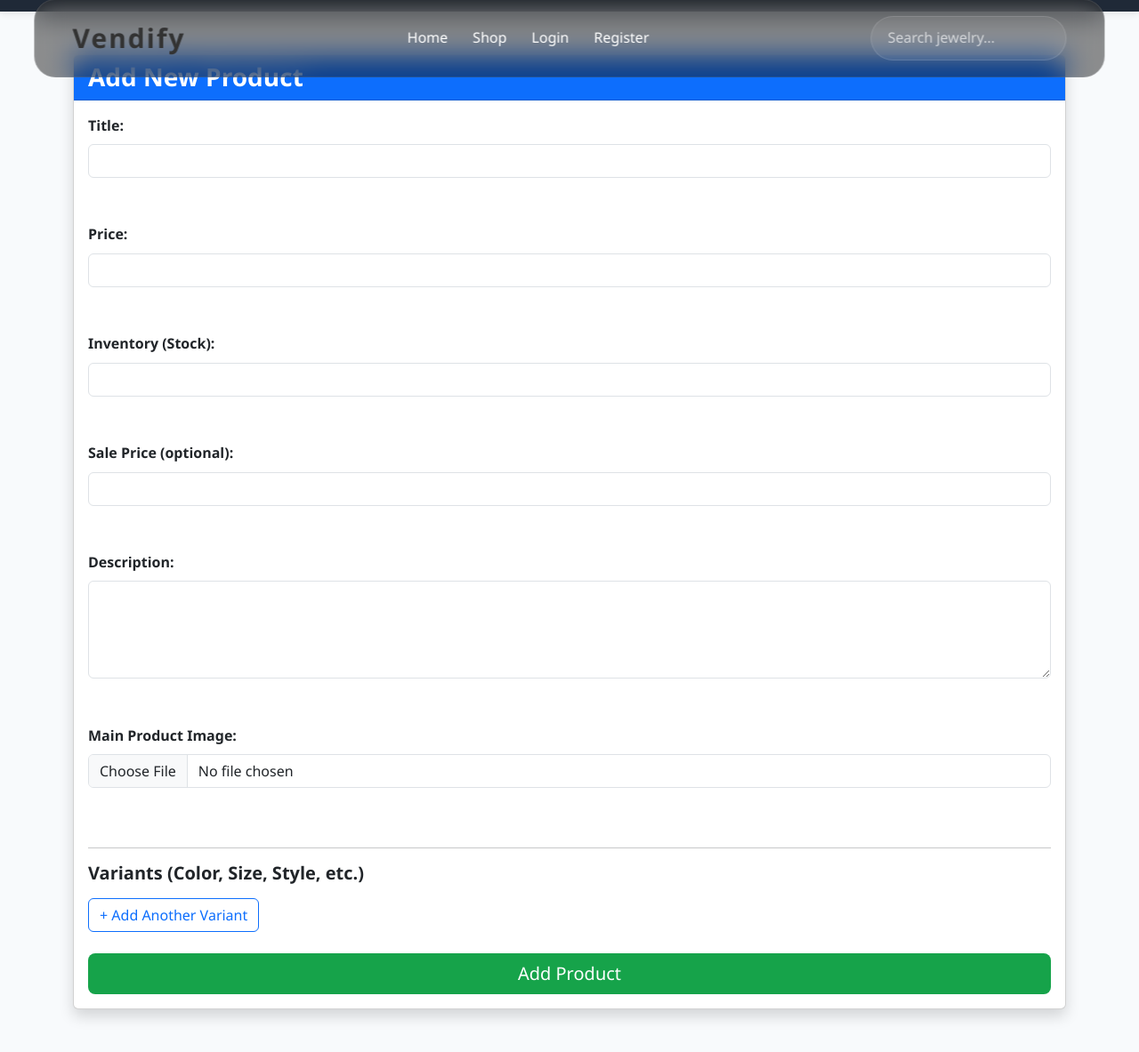
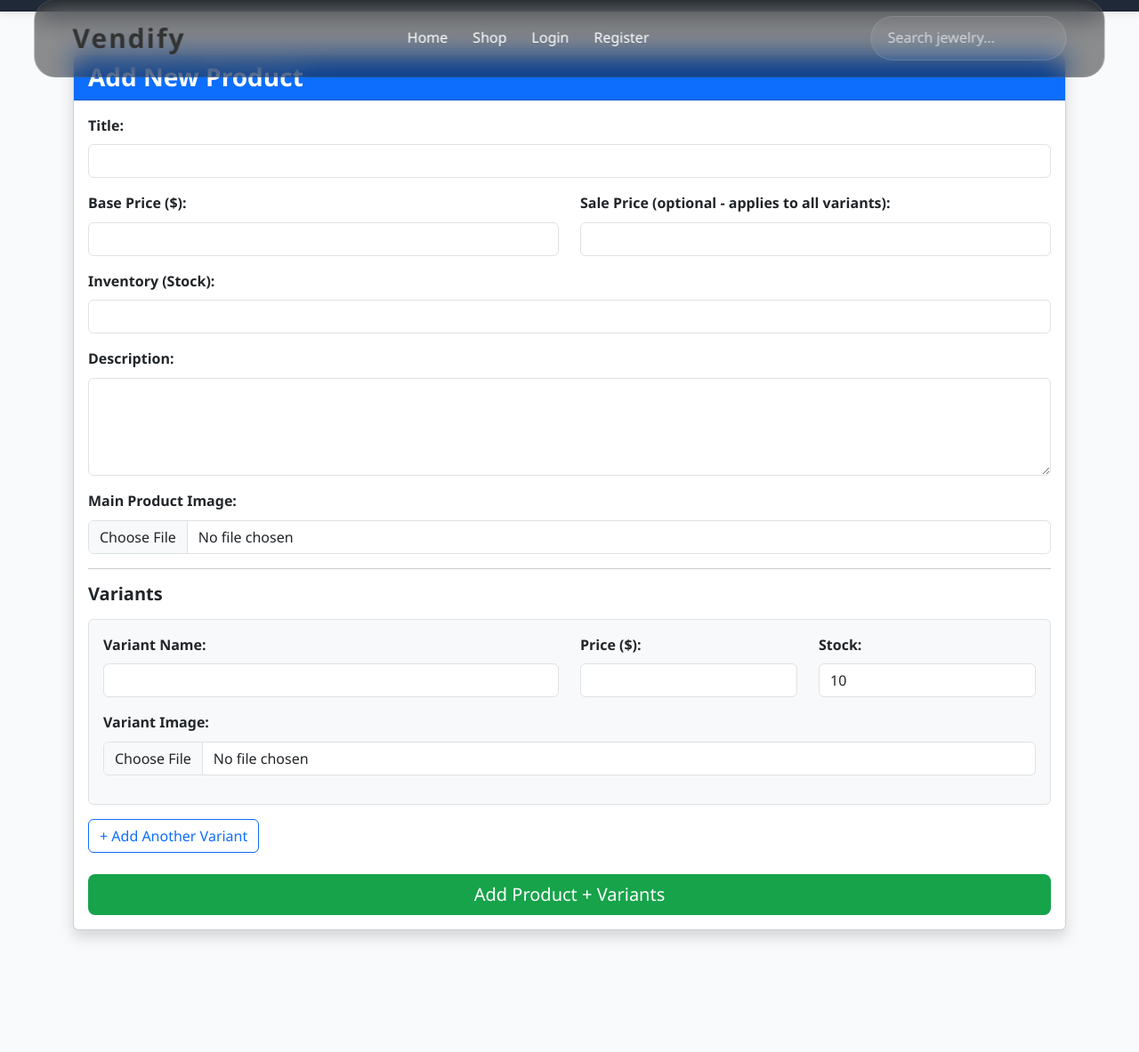
Before and after one commit to AGarnerGinger/Vendify, a Flask app: template templates/add_product.html in a window 1280 px wide. Shown: the part 19-1202 px from the top of the page at 89% size. After the commit the page ends 1076 px from the top, so only its background shows below. Run offline with Flask 3, Linux system fonts and the light colour scheme; the template is opened without the code that fills it, so the values that code supplies are empty.

Commit message:
messages/products

```diff
--- a/main.py
+++ b/main.py
@@ -19,7 +19,7 @@ os.makedirs(UPLOAD_FOLDER, exist_ok=True)
 
 # DATABASE
 engine = create_engine(
-    "mysql+pymysql://root:DevonCSET155@localhost/multi_vendor_ecommerce",
+    "mysql+pymysql://root:cset155@localhost/multi_vendor_ecommerce",
     echo=False,
     pool_pre_ping=True
 )
@@ -146,8 +146,11 @@ def vendor_products():
         flash("Unauthorized", "danger")
         return redirect(url_for('index'))
     with get_db() as conn:
-        prods = conn.execute(text("SELECT * FROM products WHERE vendor_id = :vid"),
-                           {"vid": session['user_id']}).fetchall()
+        prods = conn.execute(text("""
+            SELECT * FROM products
+            WHERE vendor_id = :vid
+              AND parent_product_id IS NULL
+        """), {"vid": session['user_id']}).fetchall()
     return render_template('vendor_products.html', products=prods)
 
 @app.route('/add-product', methods=['GET', 'POST'])
@@ -166,52 +169,59 @@ def add_product():
                 main_image = f"{int(datetime.datetime.now().timestamp())}_{filename}"
                 image.save(os.path.join(app.config['UPLOAD_FOLDER'], main_image))
 
-            sale_price = request.form.get('sale_price')
-            sale_price = float(sale_price) if sale_price and sale_price.strip() else None
+            base_price = float(request.form['price'])
+            base_sale_price = request.form.get('sale_price')
+            base_sale_price = float(base_sale_price) if base_sale_price and base_sale_price.strip() else None
 
             with get_db() as conn:
-                # Create the MAIN product
+                # Create main product
                 result = conn.execute(text("""
                     INSERT INTO products (title, price, sale_price, inventory, description, image, vendor_id, variant_name, parent_product_id)
                     VALUES (:t, :p, :sp, 0, :d, :img, :v, NULL, NULL)
                 """), {
                     "t": request.form['title'],
-                    "p": float(request.form['price']),
-                    "sp": sale_price,
+                    "p": base_price,
+                    "sp": base_sale_price,
                     "d": request.form.get('description', ''),
                     "img": main_image,
                     "v": session['user_id']
                 })
                 main_product_id = result.lastrowid
 
-                # Create each variant as a separate product row
+                # Create variants (use same sale price as base)
                 variant_names = request.form.getlist('variant_name[]')
                 variant_prices = request.form.getlist('variant_price[]')
+                variant_inventories = request.form.getlist('variant_inventory[]')
                 variant_images = request.files.getlist('variant_image[]')
 
                 for i, name in enumerate(variant_names):
-                    if name.strip():
-                        v_price = float(variant_prices[i]) if variant_prices[i] and variant_prices[i].strip() else None
+                    name = name.strip()
+                    if not name:
+                        continue
 
-                        v_image = None
-                        if i < len(variant_images) and variant_images[i].filename and allowed_file(variant_images[i].filename):
-                            fname = secure_filename(variant_images[i].filename)
-                            v_image = f"{int(datetime.datetime.now().timestamp())}_{fname}"
-                            variant_images[i].save(os.path.join(app.config['UPLOAD_FOLDER'], v_image))
+                    v_price = float(variant_prices[i]) if variant_prices[i] and variant_prices[i].strip() else base_price
+                    v_inventory = int(variant_inventories[i]) if i < len(variant_inventories) and variant_inventories[i].strip() else 10
 
-                        conn.execute(text("""
-                            INSERT INTO products (title, price, sale_price, inventory, description, image, vendor_id, variant_name, parent_product_id)
-                            VALUES (:t, :p, :sp, 10, :d, :img, :v, :vname, :parent)
-                        """), {
-                            "t": request.form['title'],
-                            "p": v_price or float(request.form['price']),
-                            "sp": None,
-                            "d": request.form.get('description', ''),
-                            "img": v_image or main_image,
-                            "v": session['user_id'],
-                            "vname": name.strip(),
-                            "parent": main_product_id
-                        })
+                    v_image = None
+                    if i < len(variant_images) and variant_images[i].filename and allowed_file(variant_images[i].filename):
+                        fname = secure_filename(variant_images[i].filename)
+                        v_image = f"{int(datetime.datetime.now().timestamp())}_{fname}"
+                        variant_images[i].save(os.path.join(app.config['UPLOAD_FOLDER'], v_image))
+
+                    conn.execute(text("""
+                        INSERT INTO products (title, price, sale_price, inventory, description, image, vendor_id, variant_name, parent_product_id)
+                        VALUES (:t, :p, :sp, :inv, :d, :img, :v, :vname, :parent)
+                    """), {
+                        "t": request.form['title'],
+                        "p": v_price,
+                        "sp": base_sale_price,          # ← Same sale price as base
+                        "inv": v_inventory,
+                        "d": request.form.get('description', ''),
+                        "img": v_image or main_image,
+                        "v": session['user_id'],
+                        "vname": name,
+                        "parent": main_product_id
+                    })
 
                 conn.commit()
 
@@ -220,6 +230,7 @@ def add_product():
 
         except Exception as e:
             flash(f"Error adding product: {str(e)}", "danger")
+            print("Error:", str(e))
 
     return render_template('add_product.html')
 
@@ -413,9 +424,12 @@ def chat():
     if 'user_id' not in session:
         return redirect(url_for('login'))
 
+    # Get selected vendor from URL query string (e.g. /chat?vendor_id=5)
+    selected_vendor_id = request.args.get('vendor_id', type=int)
+
     if request.method == 'POST':
         try:
-            receiver_id = int(request.form.get('receiver_id'))
+            receiver_id = int(request.form.get('receiver_id') or 0)
             message_text = request.form.get('message', '').strip()
             if receiver_id and message_text:
                 with get_db() as conn:
@@ -429,20 +443,41 @@ def chat():
                     })
                     conn.commit()
                 flash("Message sent!", "success")
-        except Exception:
+                # Stay in the same conversation after sending
+                return redirect(url_for('chat', vendor_id=receiver_id))
+        except Exception as e:
+            print("Chat send error:", str(e))
             flash("Failed to send message", "danger")
+            if selected_vendor_id:
+                return redirect(url_for('chat', vendor_id=selected_vendor_id))
 
     with get_db() as conn:
+        # All vendors (for the sidebar)
         vendors = conn.execute(text("SELECT user_id, username FROM users WHERE user_type = 'vendor'")).fetchall()
-        messages = conn.execute(text("""
-            SELECT m.*, u.username as other_user
-            FROM messages m
-            JOIN users u ON (CASE WHEN m.sender_id = :uid THEN m.receiver_id ELSE m.sender_id END) = u.user_id
-            WHERE m.sender_id = :uid OR m.receiver_id = :uid
-            ORDER BY m.sent_at DESC LIMIT 50
-        """), {"uid": session['user_id']}).fetchall()
 
-    return render_template('chat.html', vendors=vendors, messages=messages)
+        # Messages for the selected vendor only (chronological order)
+        if selected_vendor_id:
+            messages = conn.execute(text("""
+                SELECT m.*, u.username as other_user
+                FROM messages m
+                JOIN users u ON (
+                    CASE
+                        WHEN m.sender_id = :uid THEN m.receiver_id
+                        ELSE m.sender_id
+                    END
+                ) = u.user_id
+                WHERE ((m.sender_id = :uid AND m.receiver_id = :vid)
+                   OR (m.sender_id = :vid AND m.receiver_id = :uid))
+                ORDER BY m.sent_at ASC
+            """), {"uid": session['user_id'], "vid": selected_vendor_id}).fetchall()
+        else:
+            # No vendor selected yet → show empty or recent messages
+            messages = []
+
+    return render_template('chat.html',
+                           vendors=vendors,
+                           messages=messages,
+                           selected_vendor_id=selected_vendor_id)
 
 # ====================== COMPLAINTS ======================
 @app.route('/complaints', methods=['GET', 'POST'])
--- a/templates/add_product.html
+++ b/templates/add_product.html
@@ -10,26 +10,39 @@
         <div class="card-body">
             <form method="POST" enctype="multipart/form-data">
 
-                <label class="form-label fw-bold">Title:</label><br>
-                <input type="text" name="title" class="form-control" required><br><br>
+                <div class="mb-3">
+                    <label class="form-label fw-bold">Title:</label>
+                    <input type="text" name="title" class="form-control" required>
+                </div>
 
-                <label class="form-label fw-bold">Price:</label><br>
-                <input type="number" step="0.01" name="price" class="form-control" required><br><br>
+                <div class="row">
+                    <div class="col-md-6 mb-3">
+                        <label class="form-label fw-bold">Base Price ($):</label>
+                        <input type="number" step="0.01" name="price" class="form-control" required>
+                    </div>
+                    <div class="col-md-6 mb-3">
+                        <label class="form-label fw-bold">Sale Price (optional - applies to all variants):</label>
+                        <input type="number" step="0.01" name="sale_price" class="form-control">
+                    </div>
+                </div>
 
-                <label class="form-label fw-bold">Inventory (Stock):</label><br>
-                <input type="number" name="inventory" class="form-control" required><br><br>
+                <div class="mb-3">
+                    <label class="form-label fw-bold">Inventory (Stock):</label>
+                    <input type="number" name="inventory" class="form-control" required>
+                </div>
 
-                <label class="form-label fw-bold">Sale Price (optional):</label><br>
-                <input type="number" step="0.01" name="sale_price" class="form-control"><br><br>
+                <div class="mb-3">
+                    <label class="form-label fw-bold">Description:</label>
+                    <textarea name="description" class="form-control" rows="4"></textarea>
+                </div>
 
-                <label class="form-label fw-bold">Description:</label><br>
-                <textarea name="description" class="form-control" rows="4"></textarea><br><br>
-
-                <label class="form-label fw-bold">Main Product Image:</label><br>
-                <input type="file" name="main_image" class="form-control" accept="image/*"><br><br>
+                <div class="mb-3">
+                    <label class="form-label fw-bold">Main Product Image:</label>
+                    <input type="file" name="main_image" class="form-control" accept="image/*">
+                </div>
 
                 <hr>
-                <h5 class="mb-3">Variants (Color, Size, Style, etc.)</h5>
+                <h5 class="mb-3">Variants</h5>
                 <div id="variants-container"></div>
 
                 <button type="button" onclick="addVariantRow()" class="btn btn-outline-primary mb-4">
@@ -37,7 +50,7 @@
                 </button>
 
                 <div class="d-grid">
-                    <button type="submit" class="btn btn-success btn-lg">Add Product</button>
+                    <button type="submit" class="btn btn-success btn-lg">Add Product + Variants</button>
                 </div>
             </form>
         </div>
@@ -46,24 +59,37 @@
 
 <script>
 let count = 0;
+
 function addVariantRow() {
     count++;
     const container = document.getElementById('variants-container');
+
     const html = `
-    <div class="border p-3 mb-3 rounded">
-        <label class="form-label fw-bold">Variant Name:</label><br>
-        <input type="text" name="variant_name[]" class="form-control" required><br>
-
-        <label class="form-label fw-bold">Variant Price:</label><br>
-        <input type="number" step="0.01" name="variant_price[]" class="form-control"><br>
-
-        <label class="form-label fw-bold">Variant Stock:</label><br>
-        <input type="number" name="variant_inventory[]" class="form-control" value="10"><br>
-
-        <label class="form-label fw-bold">Variant Image:</label><br>
-        <input type="file" name="variant_image[]" class="form-control" accept="image/*">
+    <div class="border p-3 mb-3 rounded bg-light">
+        <div class="row">
+            <div class="col-md-6 mb-3">
+                <label class="form-label fw-bold">Variant Name:</label>
+                <input type="text" name="variant_name[]" class="form-control" required>
+            </div>
+            <div class="col-md-3 mb-3">
+                <label class="form-label fw-bold">Price ($):</label>
+                <input type="number" step="0.01" name="variant_price[]" class="form-control">
+            </div>
+            <div class="col-md-3 mb-3">
+                <label class="form-label fw-bold">Stock:</label>
+                <input type="number" name="variant_inventory[]" class="form-control" value="10">
+            </div>
+        </div>
+        <div class="mb-3">
+            <label class="form-label fw-bold">Variant Image:</label>
+            <input type="file" name="variant_image[]" class="form-control" accept="image/*">
+        </div>
     </div>`;
     container.innerHTML += html;
 }
+
+window.onload = function() {
+    addVariantRow();
+};
 </script>
 {% endblock %}
```
Also changed, not shown: templates/product_detail.html (+25 -4 lines), static/uploads/products/1778172299_baratieplanks.png (added), static/uploads/products/1778172299_dish8.png (added), static/uploads/products/1778173934_ocan.jpg (added), static/uploads/products/1778173934_tree.jpg (added), static/uploads/products/1778175631_orang.jpg (added), static/uploads/products/1778175631_queso-taco.png (added), static/uploads/products/1778176138_Mini-Computer.jpg (added), static/uploads/products/1778176138_WeeklyGraph.png (added), static/uploads/products/1778176585_automotiveindustry.jpg (added), static/uploads/products/1778176585_ocan.jpg (added), static/uploads/products/1778177541_chair.jpg (added), static/uploads/products/1778177541_mainframe.jpg (added), static/uploads/products/1778178143_Screenshot_2026-03-05_134729.png (added), 2 more files, 1 other file.
